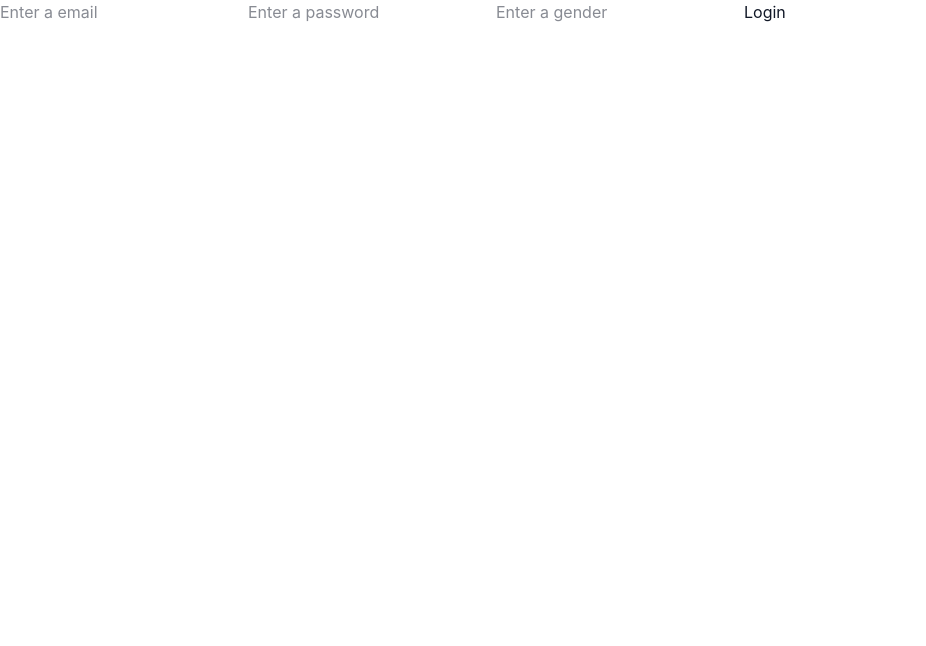
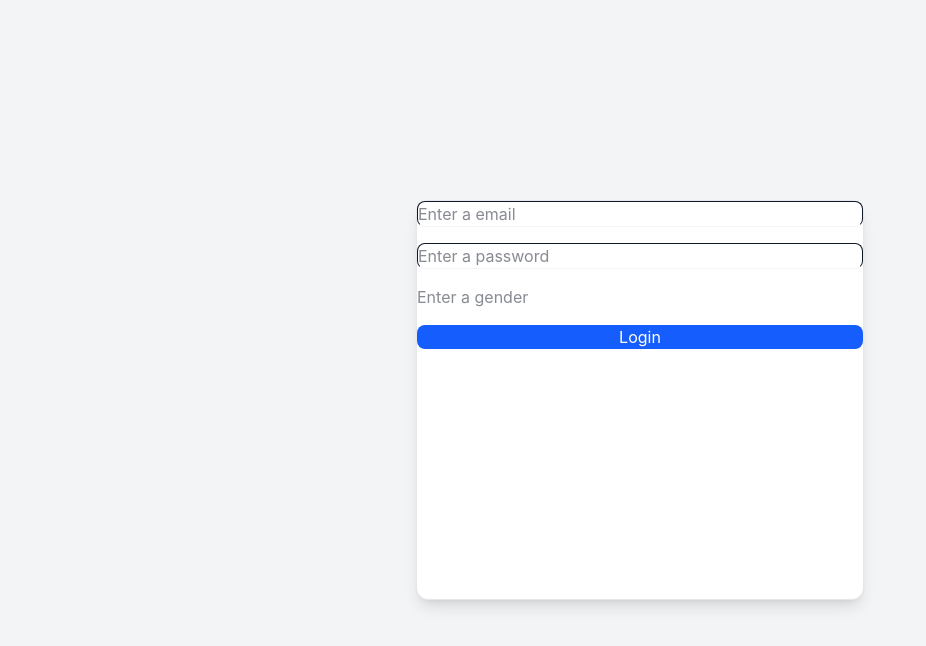
Before and after one commit to Muruganandham3/finance-manager, a React (Vite) app: page / in a window 1280 px wide. Shown: the top 646 px of the page, without its empty margins (0-926 px from the left). Built offline with nearby package versions, Linux system fonts and the light colour scheme.

Commit message:
login page design

```diff
--- a/src/components/ui/Card/Card.tsx
+++ b/src/components/ui/Card/Card.tsx
@@ -2,7 +2,7 @@ import type { CardProps } from './CardTypes'
 
 export default function Card({children,className=""}:CardProps) {
   return (
-    <div className={`card ${className}`}>
+    <div className={`bg-white rounded-xl shadow-lg p-6 border border-gray-200 ${className}`}>
         {children}
     </div>
 
--- a/src/pages/Login.tsx
+++ b/src/pages/Login.tsx
@@ -11,17 +11,19 @@ const onSubmit=(data:LoginForm)=>{
 const Login = () => {
   const {register, handleSubmit, formState: { errors } } = useForm<LoginForm>();
   return (
-    <Card className={'mt-4'}>
-    <form onSubmit={handleSubmit(onSubmit)}>
-      <input placeholder="Enter a email" {...register("email",{required: 'Email is required'})}/>
+    <div className="h-screen flex items-center justify-center bg-gray-100">
+    <Card className={'w-full max-w-md h-2/4'}>
+    <form onSubmit={handleSubmit(onSubmit)} className="flex flex-col gap-4 pt-20">
+      <input className="border border-b-gray-100 px-3 py-2 rounded-md mt-5" placeholder="Enter a email" {...register("email",{required: 'Email is required'})}/>
       {errors.email && <span>{errors.email.message}</span>}
-      <input placeholder="Enter a password" {...register("password",{required: 'Password is required'})}/>
+      <input className="border border-b-gray-100 px-3 py-2 rounded-md" placeholder="Enter a password" {...register("password",{required: 'Password is required'})}/>
       {errors.password && <span>{errors.password.message}</span>}
       <input placeholder="Enter a gender" {...register("gender",{required:'Gender is required'})}/>
       {errors.gender &&  <span>errors.password?.message</span>}
-      <button type="submit">Login</button>
+      <button className="bg-blue-600 text-white py-2 rounded-md hover:bg-blue-700" type="submit">Login</button>
     </form>
     </Card>
+    </div>
   )
 }
 
```
